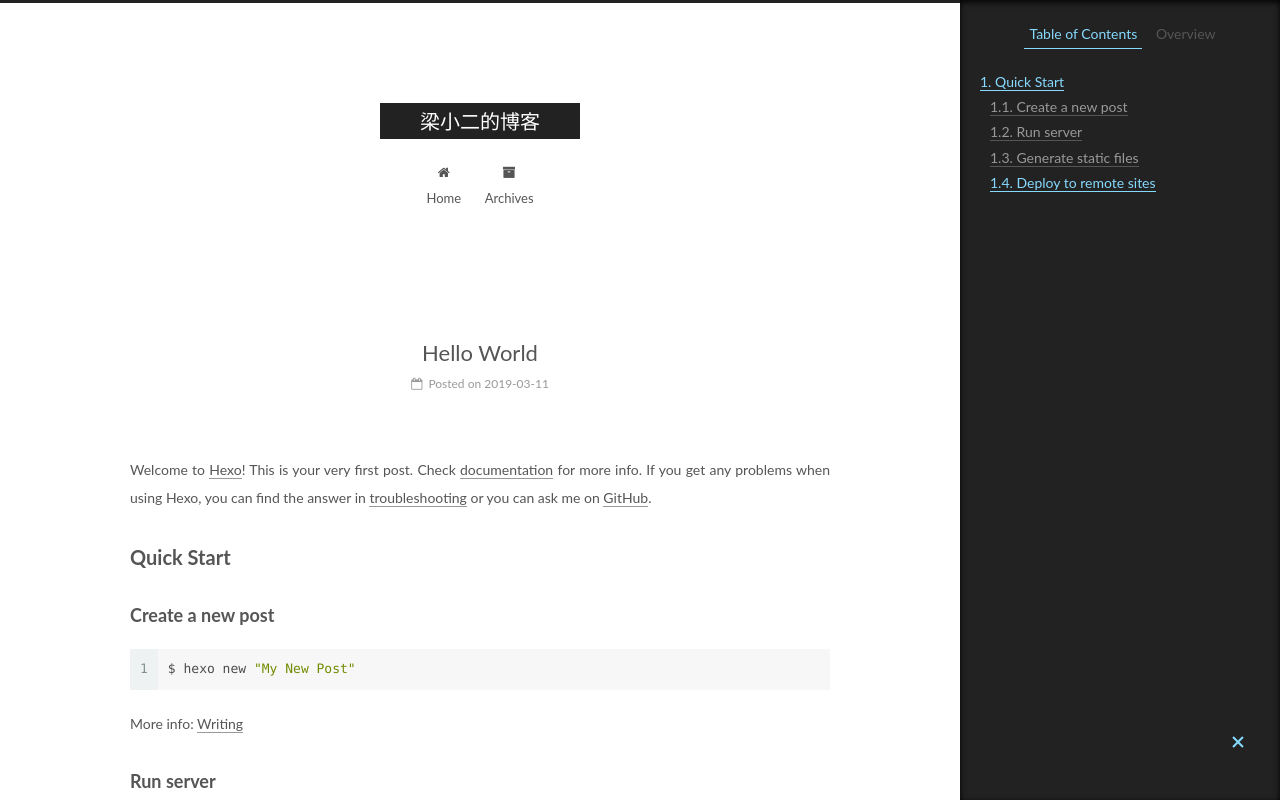
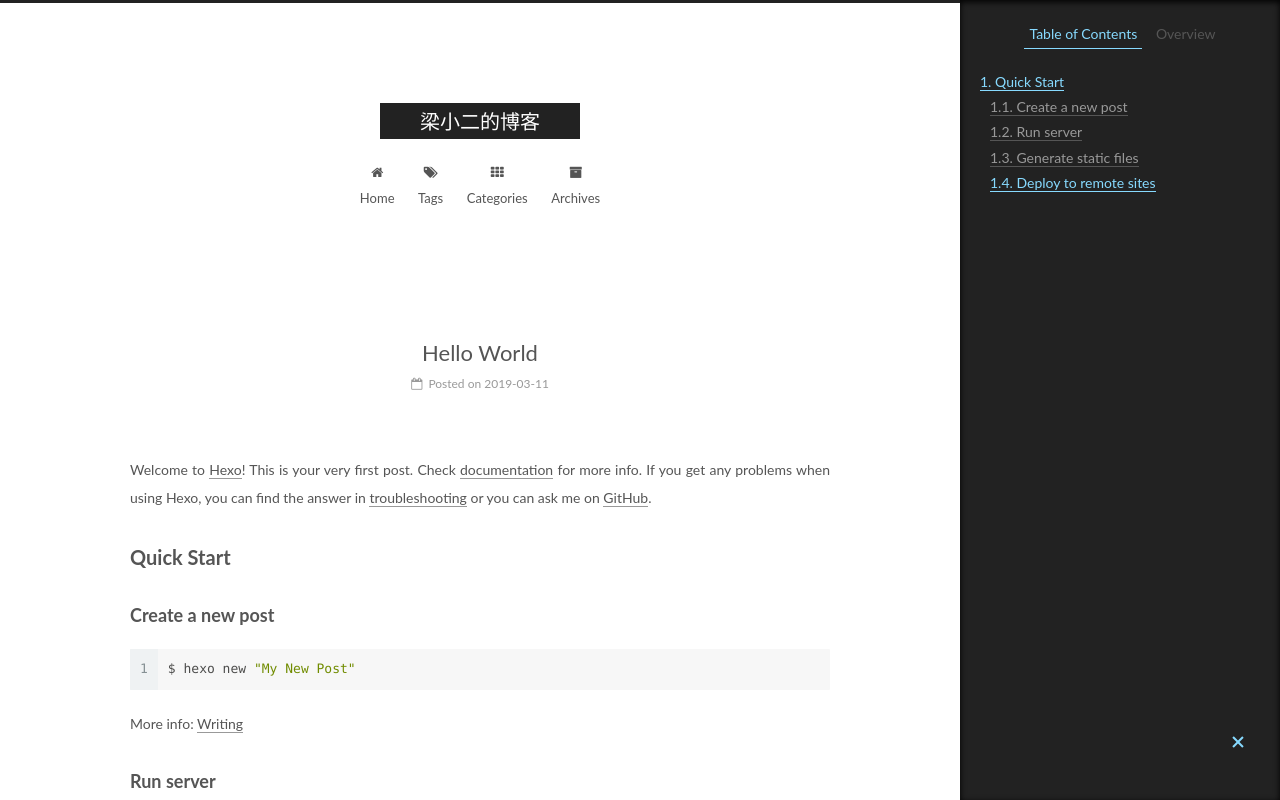
Before and after one commit to liangsheng666/-, a plain HTML site: page 2019/03/11/hello-world/index.html in a window 1280 px wide. Shown: the top 800 px of the page. Drawn offline with Linux system fonts and the light colour scheme.

Commit message:
Site updated: 2019-03-12 11:36:19

```diff
--- a/2019/03/11/hello-world/index.html
+++ b/2019/03/11/hello-world/index.html
@@ -186,6 +186,26 @@
               <i class="menu-item-icon fa fa-fw fa-home"></i> <br>
 
             Home
+          </a>
+        </li>
+
+
+        <li class="menu-item menu-item-tags">
+          <a href="/tags/" rel="section">
+
+              <i class="menu-item-icon fa fa-fw fa-tags"></i> <br>
+
+            Tags
+          </a>
+        </li>
+
+
+        <li class="menu-item menu-item-categories">
+          <a href="/categories/" rel="section">
+
+              <i class="menu-item-icon fa fa-fw fa-th"></i> <br>
+
+            Categories
           </a>
         </li>
 
```
Also changed, not shown: 2019/03/11/小二最帅/index.html (+20 -0 lines), archives/2019/03/index.html (+20 -0 lines), archives/2019/index.html (+20 -0 lines), archives/index.html (+20 -0 lines), index.html (+20 -0 lines).
